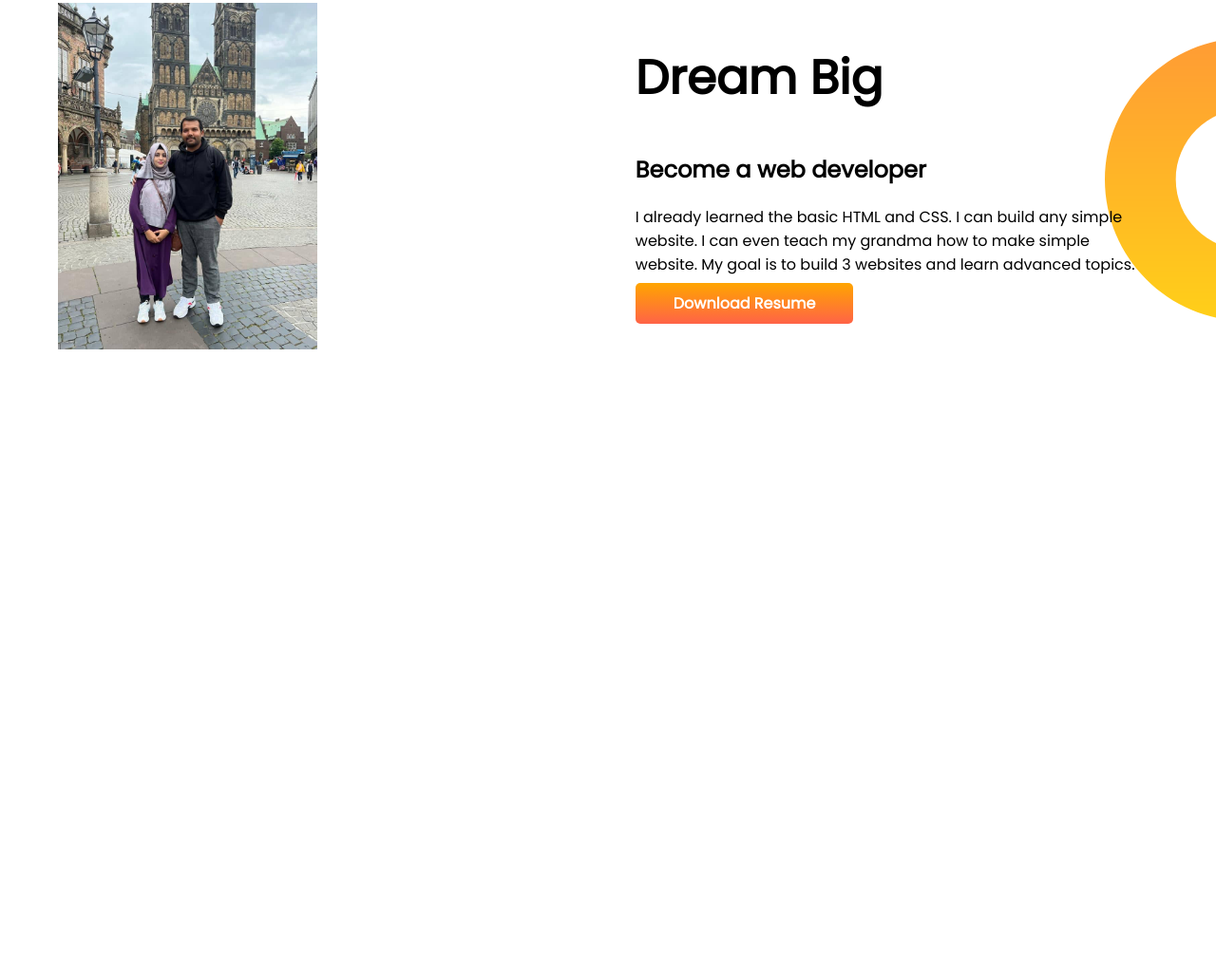
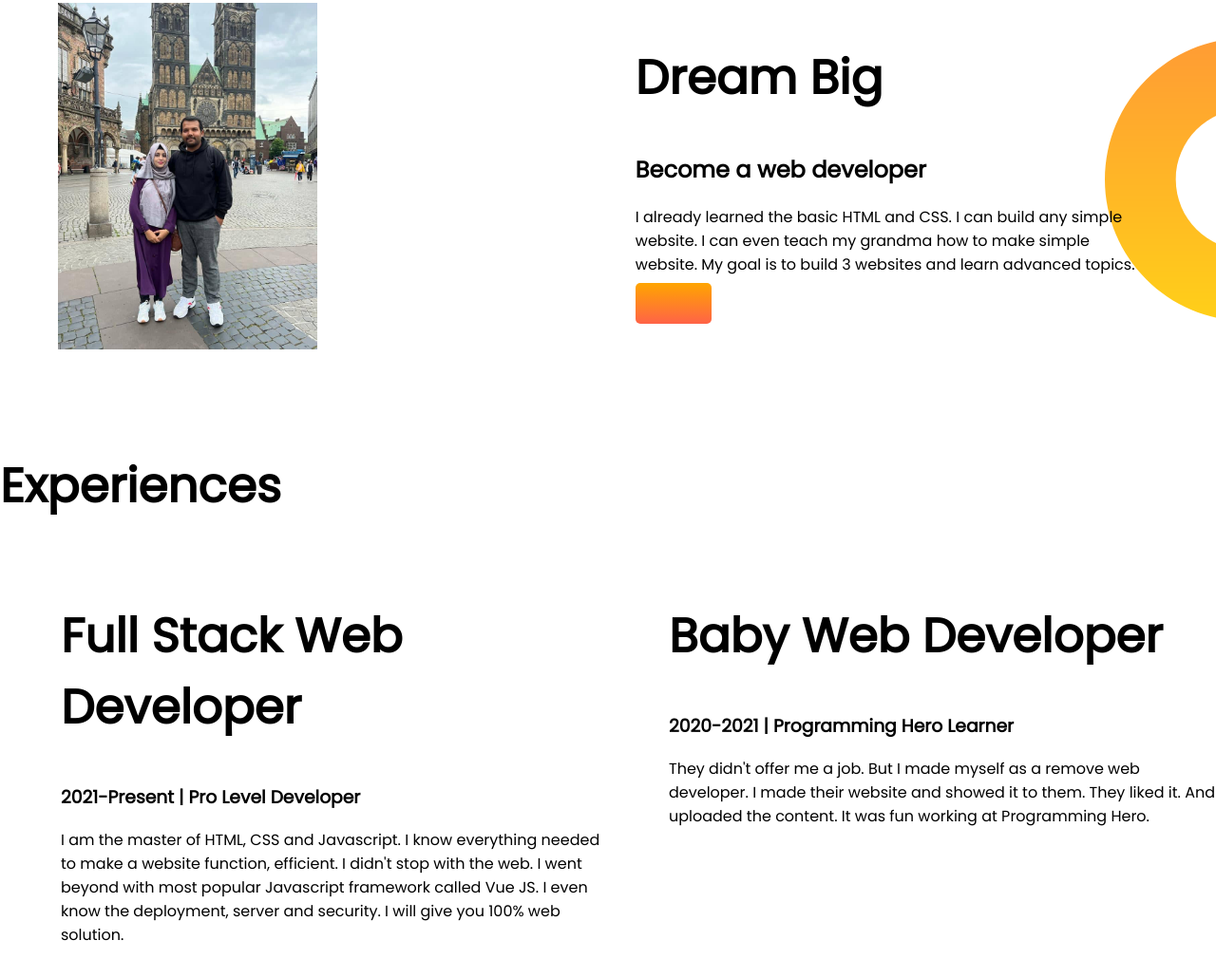
Before and after one commit to afsanaferdous/Afsana-Portfolio, a plain HTML site: page afsanaportfolioindex.html in a window 1280 px wide. Shown: the part 560-1590 px from the top of the page at 95% size. Before the commit the page ends 1035 px from the top, so only its background shows below. Drawn offline with Linux system fonts and the light colour scheme.

Commit message:
third division

```diff
--- a/afsanaportfolioindex.html
+++ b/afsanaportfolioindex.html
@@ -14,7 +14,7 @@
 </head>
 
 <body>
-    <section class="top-banner">
+    <section class="top-banner flexible-container">
         <div class="half-width">
             <h1>Welcome to</h1>
             <h1><span class="span">Afsana Ferdous</span> World!</h1>
@@ -27,15 +27,35 @@
         </div>
         <div class="half-width"><img src="286125149_416925207008112_9106641472981842379_n.jpg" alt=""></div>
     </section>
-    <section class="dream-big">
+    <section class="dream-big flexible-container">
         <div class="half-width"><img src="285628301_401524075355760_6466308103773086899_n.jpg" alt=""></div>
         <div class="half-width">
             <h1>Dream Big</h1>
             <h2>Become a web developer</h2>
             <p>I already learned the basic HTML and CSS. I can build any simple website. I can even teach my grandma how
                 to make simple website. My goal is to build 3 websites and learn advanced topics.</p>
-            <a class="link-button" target="_blank"
-                href="https://programminghero1.github.io/developer-portfolio/">Download Resume</a>
+            <a class="link-button" target="_blank" href="Download Resume"></a>
+        </div>
+
+    </section>
+    <section class="experience-area">
+        <h1>Experiences</h1>
+        <div class="flexible-container">
+            <div class="half-width">
+                <h1>Full Stack Web Developer</h1>
+                <h3>2021-Present | Pro Level Developer</h3>
+                <p>I am the master of HTML, CSS and Javascript. I know everything needed to make a website function,
+                    efficient. I didn't stop with the web. I went beyond with most popular Javascript framework called
+                    Vue
+                    JS. I even know the deployment, server and security. I will give you 100% web solution.</p>
+            </div>
+            <div class="half-width">
+                <h1>Baby Web Developer</h1>
+                <h3>2020-2021 | Programming Hero Learner</h3>
+                <p>They didn't offer me a job. But I made myself as a remove web developer. I made their website and
+                    showed
+                    it to them. They liked it. And uploaded the content. It was fun working at Programming Hero.</p>
+            </div>
         </div>
 
     </section>
--- a/style.css
+++ b/style.css
@@ -11,7 +11,7 @@ h1 {
     color: darkorange
 }
 
-section {
+.flexible-container {
     display: flex;
     margin-bottom: 100px;
 }
```
